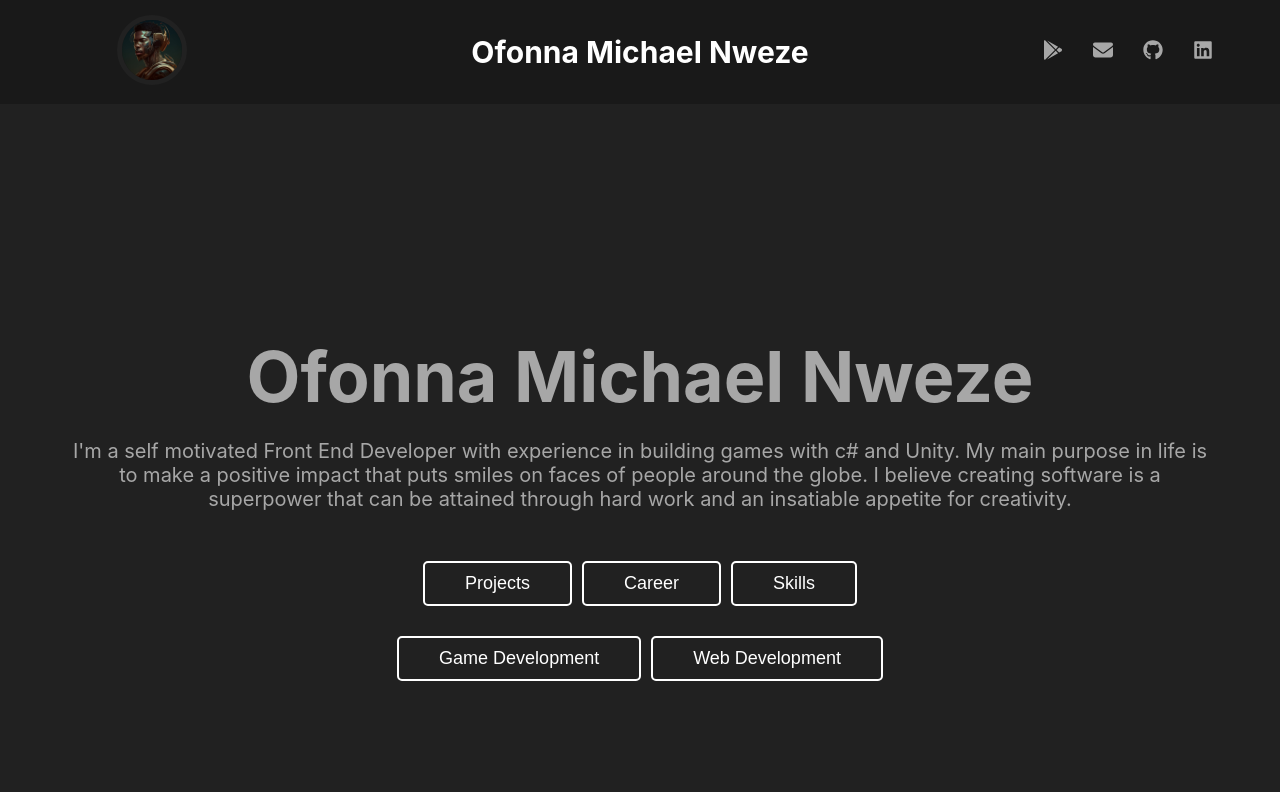
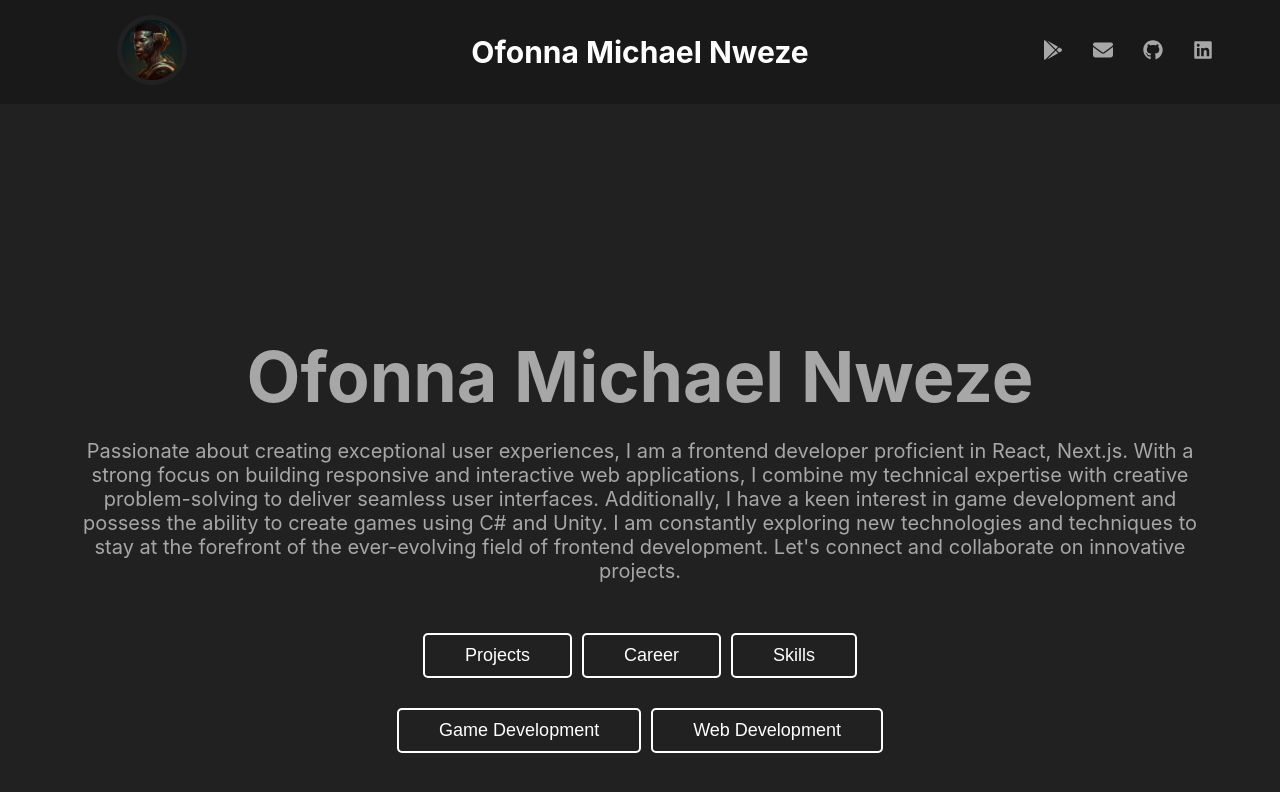
Before and after one commit to Ofonna-N/portfolio-site-v2, a React (Create React App) app: page /#/projects in a window 1280 px wide. Shown: the top 792 px of the page. Built offline with nearby package versions, Linux system fonts and the light colour scheme.

Commit message:
added latest ecomm project

```diff
--- a/src/components/hero/hero.js
+++ b/src/components/hero/hero.js
@@ -11,11 +11,15 @@ function Hero() {
       <div className="hero__main">
         <h1 className="hero__title">Ofonna Michael Nweze</h1>
         <p className="hero__tagline">
-          I'm a self motivated Front End Developer with experience in building
-          games with c# and Unity. My main purpose in life is to make a positive
-          impact that puts smiles on faces of people around the globe. I believe
-          creating software is a superpower that can be attained through hard
-          work and an insatiable appetite for creativity.
+          Passionate about creating exceptional user experiences, I am a
+          frontend developer proficient in React, Next.js. With a strong focus
+          on building responsive and interactive web applications, I combine my
+          technical expertise with creative problem-solving to deliver seamless
+          user interfaces. Additionally, I have a keen interest in game
+          development and possess the ability to create games using C# and
+          Unity. I am constantly exploring new technologies and techniques to
+          stay at the forefront of the ever-evolving field of frontend
+          development. Let's connect and collaborate on innovative projects.
         </p>
         <FieldOptionsBtns />
         <Outlet />
--- a/src/components/web-dev-container/web-dev-container.js
+++ b/src/components/web-dev-container/web-dev-container.js
@@ -18,6 +18,23 @@ const webDevPortfolio = [
     ],
     demoLink: "https://netflix-clone-780a5.web.app",
     gitHubLink: "https://github.com/Ofonna-N/netflix-clone",
+  },
+  {
+    title: "bags-n-shoes",
+    thumbnail: netflixThumbnail,
+    description:
+      "An ecommerce website built with Next.js, TailwindCSS, React Redux, Firebase Auth, and Strapi CMS. With Next.js, I achieved fast server-side rendering and optimized performance. The sleek UI, designed with Tailwind CSS, ensures a visually appealing and responsive experience. User authentication is handled securely using Firebase Auth. Strapi CMS enables easy management of product listings and content updates. Discover a seamless blend of cutting-edge technologies for a modern ecommerce experience.",
+    techStack: [
+      "React.js",
+      "Next.js",
+      "Tailwin CSS",
+      "Firebase Auth",
+      "React Router",
+      "React Redux",
+      "Strapi",
+    ],
+    demoLink: "https://bags-n-shoes-ecommerce-store.vercel.app",
+    gitHubLink: "https://github.com/Ofonna-N/bags-n-shoes--ecommerce-stroe-",
   },
 ];
 
```
Also changed, not shown: src/static/images/bags-n-shoes.jpg (added).
